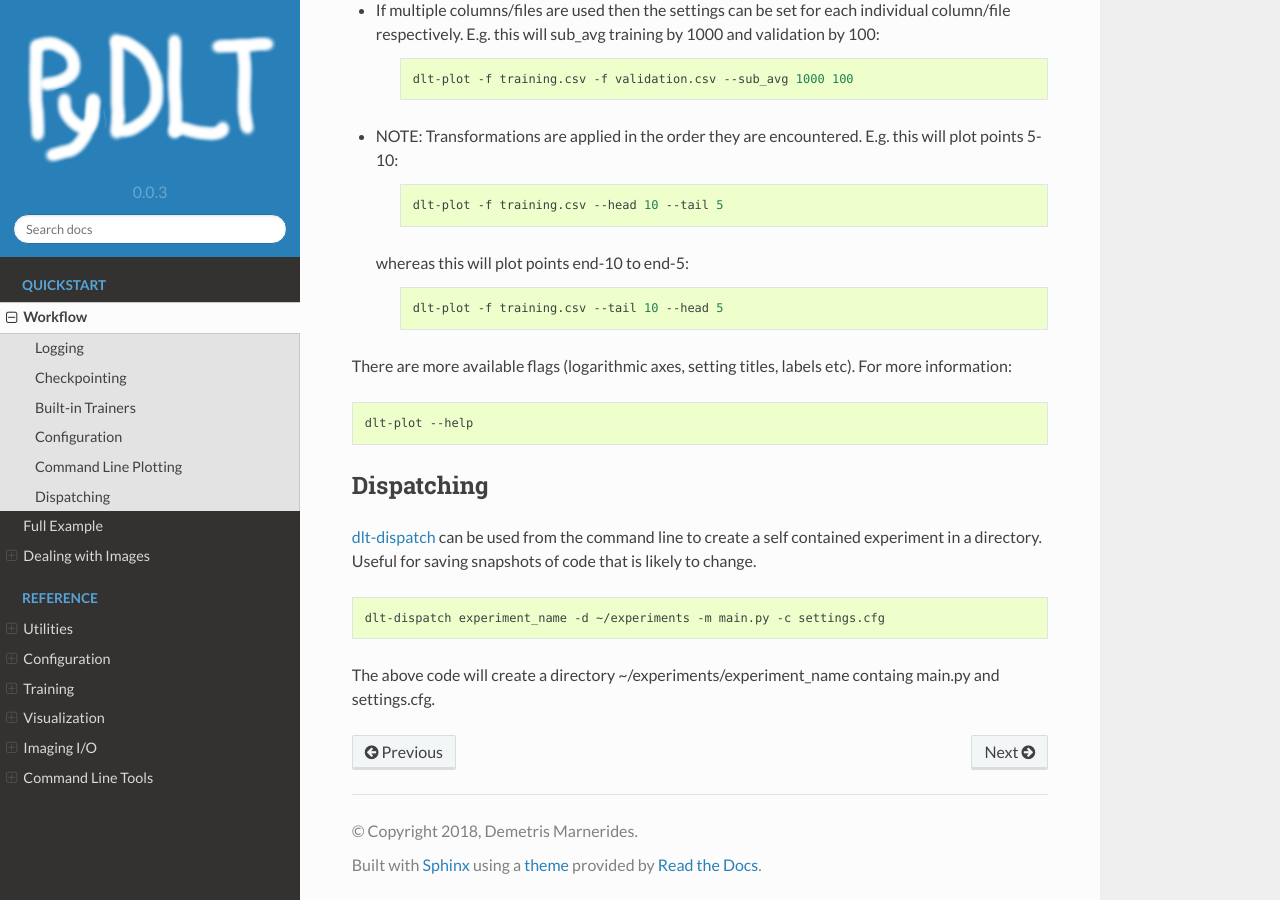
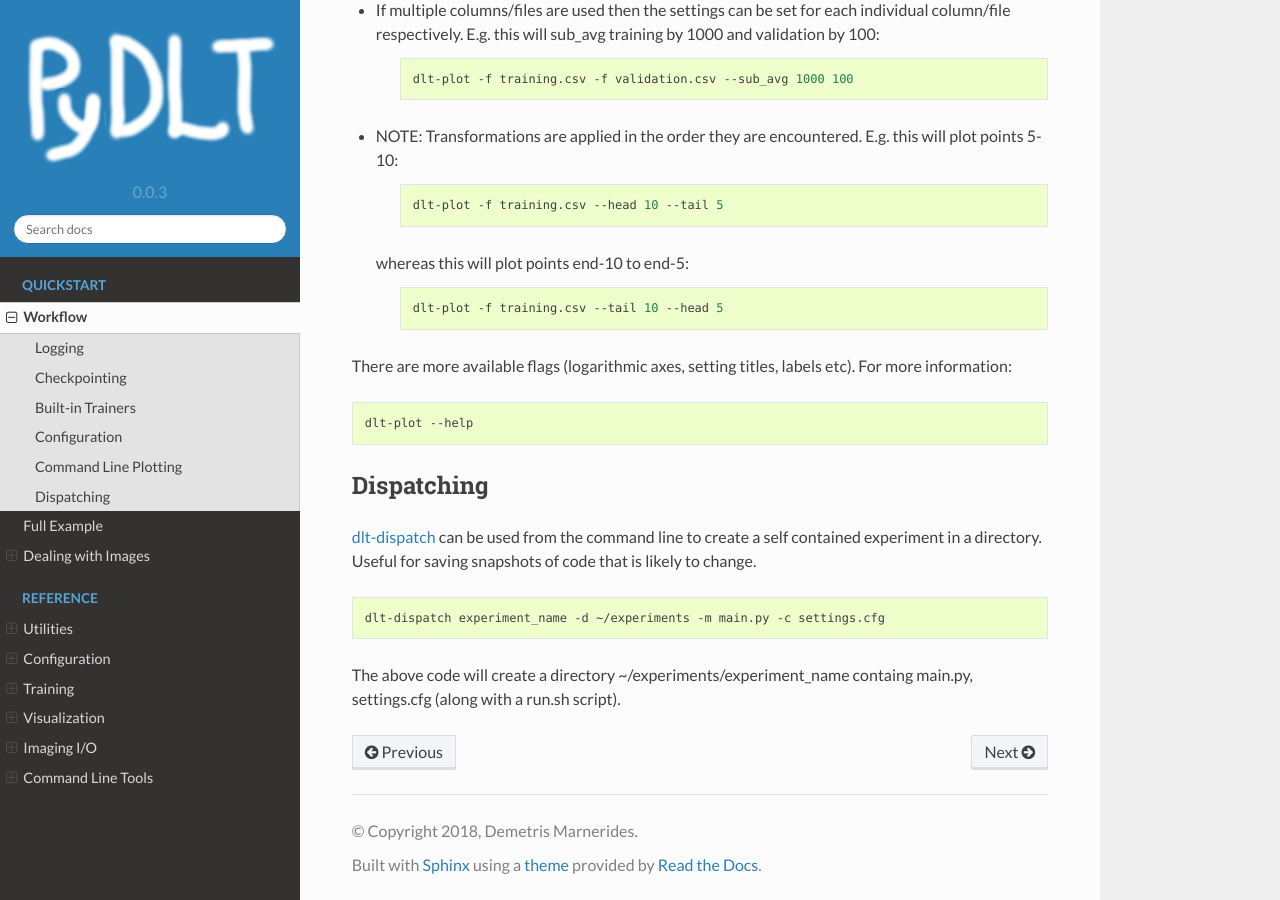
Before and after one commit to dmarnerides/pydlt, a Sphinx documentation site: the page built from docs/source/quickstart/workflow.rst, in a window 1280 px wide and 900 px high, scrolled down 4635 px. Built offline with Sphinx 7.4.7 and the Read the Docs theme 2.0.0, drawn with Linux system fonts in a browser that asks for light colours; the version number is read from the project's files by our own code.

Commit message:
Whis is this not building on readthedocs?

```diff
--- a/docs/source/quickstart/workflow.rst
+++ b/docs/source/quickstart/workflow.rst
@@ -240,5 +240,5 @@ to change.
 
     dlt-dispatch experiment_name -d ~/experiments -m main.py -c settings.cfg
 
-The above code will create a directory ~/experiments/experiment_name containg main.py
-and settings.cfg.
+The above code will create a directory ~/experiments/experiment_name containg
+main.py, settings.cfg (along with a run.sh script).
```
